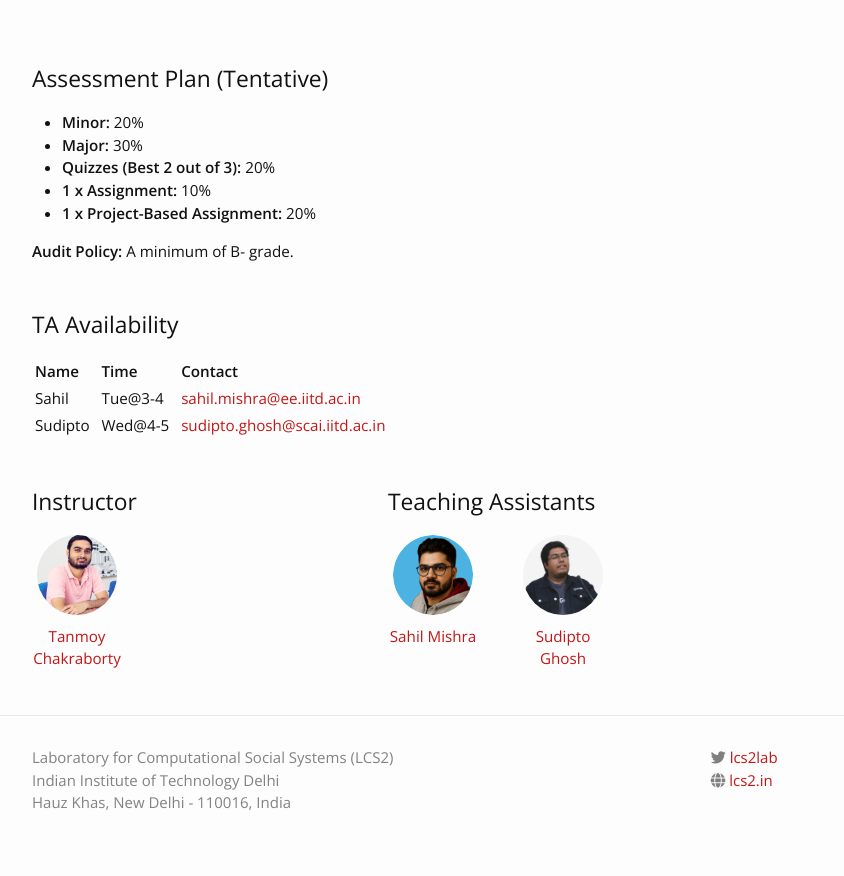
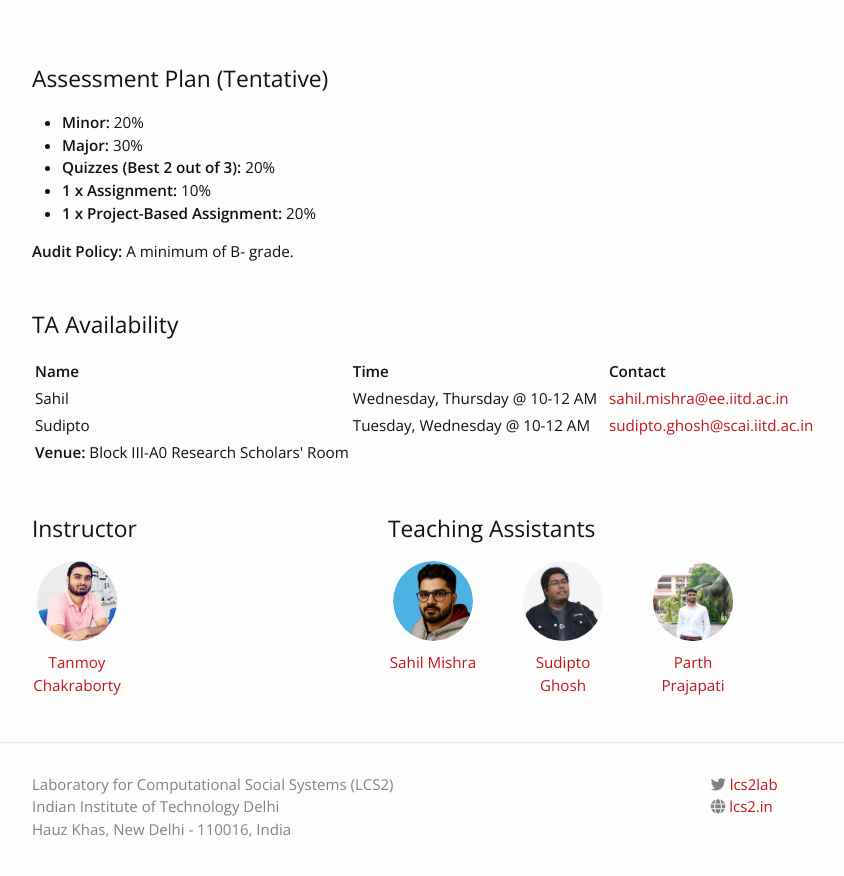
Before and after one commit to lcs2-iitd/ELL409-2501, a Jekyll site: the page built from index.md, in a window 1280 px wide and 900 px high, scrolled down 1206 px. Shown: the top 876 px of the window, without its empty margins (163-1007 px from the left). Built offline with Jekyll 4.4.1, drawn with Linux system fonts in a browser that asks for light colours; nearby versions of some CDN libraries.

Commit message:
add ta hours

```diff
--- a/_data/people.yml
+++ b/_data/people.yml
@@ -13,3 +13,7 @@ teaching_assistants:
   - name: Sudipto Ghosh
     profile_pic: /_images/pp/sudipto.jpg
     webpage: https://www.linkedin.com/in/sudiptoghosh99/
+
+  - name: Parth Prajapati
+    profile_pic: /_images/pp/parth.jpeg
+    webpage: https://www.linkedin.com/in/parth-prajapati-64a59b20b/
--- a/_layouts/home.html
+++ b/_layouts/home.html
@@ -60,13 +60,16 @@ layout: default
         </tr>
         <tr>
             <td>Sahil&nbsp;&nbsp;</td>
-            <td>Tue@3-4&nbsp;&nbsp;</td>
+            <td>Wednesday, Thursday @ 10-12 AM&nbsp;&nbsp;</td>
             <td><a href="mailto:sahil.mishra@ee.iitd.ac.in">sahil.mishra@ee.iitd.ac.in</a></td>
         </tr>
         <tr>
             <td>Sudipto&nbsp;&nbsp;</td>
-            <td>Wed@4-5&nbsp;&nbsp;</td>
+            <td>Tuesday, Wednesday @ 10-12 AM&nbsp;&nbsp;</td>
             <td><a href="mailto:sudipto.ghosh@scai.iitd.ac.in">sudipto.ghosh@scai.iitd.ac.in</a></td>
+        </tr>
+        <tr>
+            <td><b>Venue:</b> Block III-A0 Research Scholars' Room</td>
         </tr>
     </table>
 
```
Also changed, not shown: _images/pp/parth.jpeg (added).
